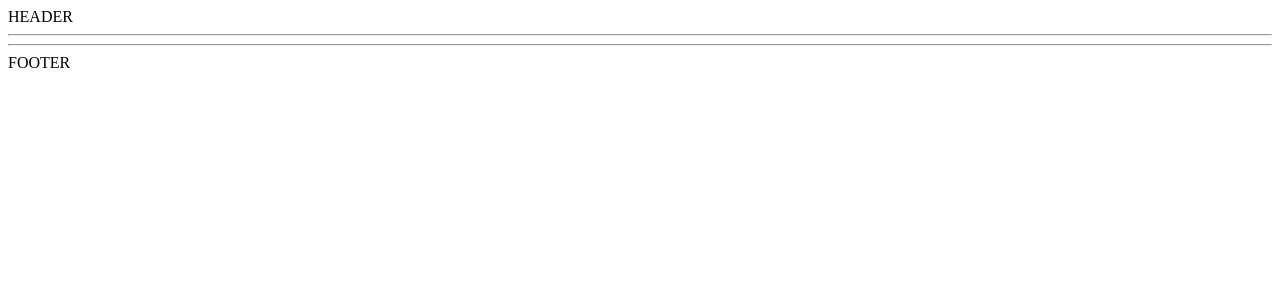
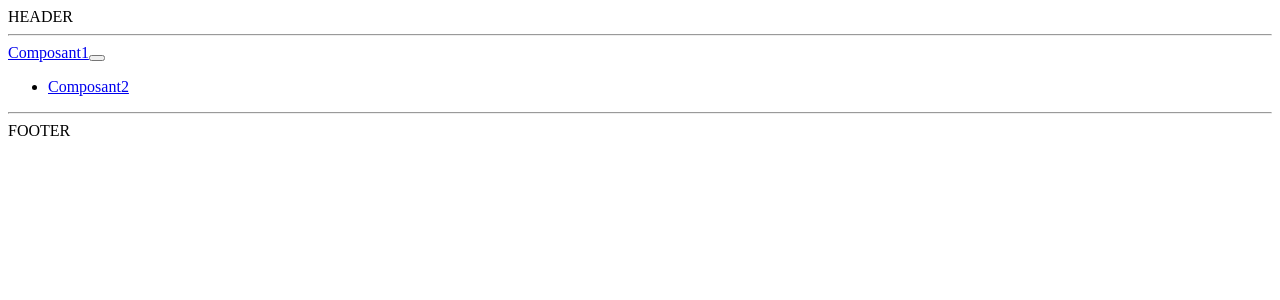
Before and after one commit to lina1717/GMC2, an Angular app: page / in a window 1280 px wide. Shown: the top 300 px of the page. Built offline with nearby package versions, Linux system fonts and the light colour scheme.

Commit message:
checkRouti2

```diff
--- a/src/app/app.component.html
+++ b/src/app/app.component.html
@@ -1,6 +1,6 @@
 HEADER
 <hr>
-
+<app-composant></app-composant>
 <router-outlet></router-outlet>
 
 <hr>
--- a/src/app/app.module.ts
+++ b/src/app/app.module.ts
@@ -5,12 +5,14 @@ import { AppRoutingModule } from './app-routing.module';
 import { AppComponent } from './app.component';
 import { Comp1Component } from './comp1/comp1.component';
 import { Comp2Component } from './comp2/comp2.component';
+import { ComposantComponent } from './composant/composant.component';
 
 @NgModule({
   declarations: [
     AppComponent,
     Comp1Component,
-    Comp2Component
+    Comp2Component,
+    ComposantComponent
   ],
   imports: [
     BrowserModule,
--- /dev/null
+++ b/src/app/composant/composant.component.html
@@ -0,0 +1,27 @@
+<nav class="navbar navbar-expand-lg navbar-light bg-light">
+
+    <a class="navbar-brand"
+    [routerLink]="['comp1']">
+    Composant1</a>
+    <button class="navbar-toggler"
+    type="button"
+     data-toggle="collapse"
+     data-target="#navbarNav"
+     aria-controls="navbarNav"
+      aria-expanded="false"
+       aria-label="Toggle navigation">
+      <span class="navbar-toggler-icon"></span>
+      </button>
+
+      <ul class="navbar-nav">
+
+        <li class="nav-item">
+          <a class="nav-link "
+          [routerLink]="['comp2']"
+          routerLinkActive="active">
+          Composant2
+        </a>
+
+
+      </ul>
+    </nav>
--- /dev/null
+++ b/src/app/composant/composant.component.ts
@@ -0,0 +1,15 @@
+import { Component, OnInit } from '@angular/core';
+
+@Component({
+  selector: 'app-composant',
+  templateUrl: './composant.component.html',
+  styleUrls: ['./composant.component.css']
+})
+export class ComposantComponent implements OnInit {
+
+  constructor() { }
+
+  ngOnInit(): void {
+  }
+
+}
```
Also changed, not shown: src/app/app-routing.module.ts (+11 -0 lines), src/app/composant/composant.component.css (added), 1 other file (tests, documents, lock files or other folders).
